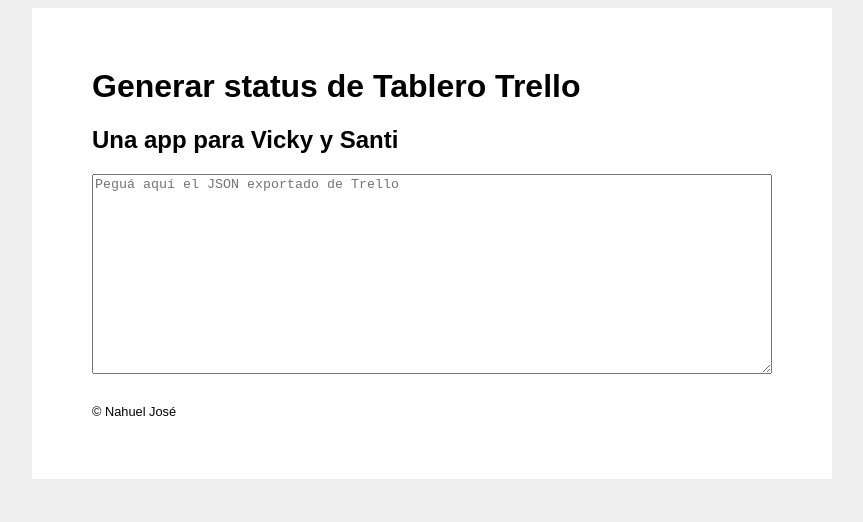
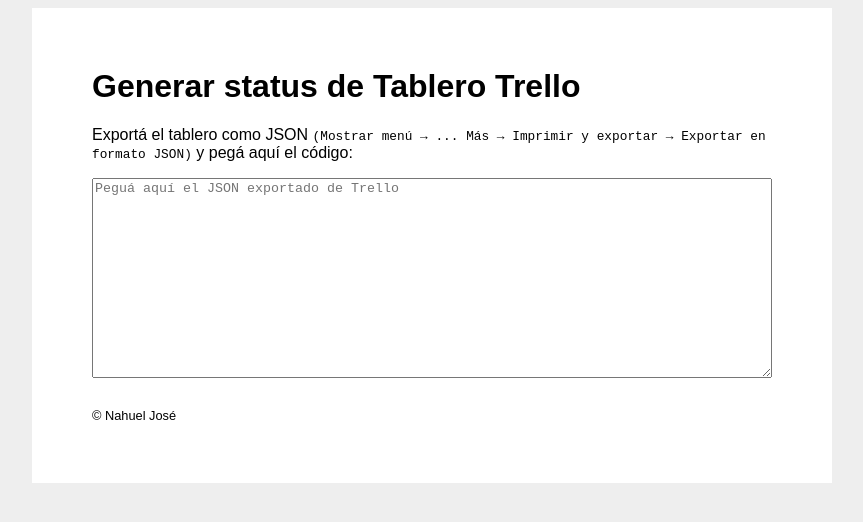
Before and after one commit to Naahuel/trello-status-generator, a React (Create React App) app: page / in a window 1280 px wide. Shown: the top 522 px of the page, without its empty margins (208-1071 px from the left). Built offline with nearby package versions, Linux system fonts and the light colour scheme.

Commit message:
Fix instrucciones

```diff
--- a/src/App.js
+++ b/src/App.js
@@ -34,7 +34,7 @@
     return (
       <div className="App">
        <h1>Generar status de Tablero Trello</h1>
-       <h2>Una app para Vicky y Santi</h2>
+       <p>Exportá el tablero como JSON <code>(Mostrar menú → ... Más → Imprimir y exportar → Exportar en formato JSON)</code> y pegá aquí el código: </p>
 
        <textarea placeholder="Peguá aquí el JSON exportado de Trello" onChange={this.handleOnJsonPaste}></textarea>
        {lists && cards && <div className="results" tabIndex="1">
--- a/src/App.scss
+++ b/src/App.scss
@@ -4,6 +4,11 @@
 
 body{
   background-color: #eee;
+}
+
+code {
+  font-size: .8em;
+  font-family: 'Courier New', Courier, monospace;
 }
 
 footer {
```
